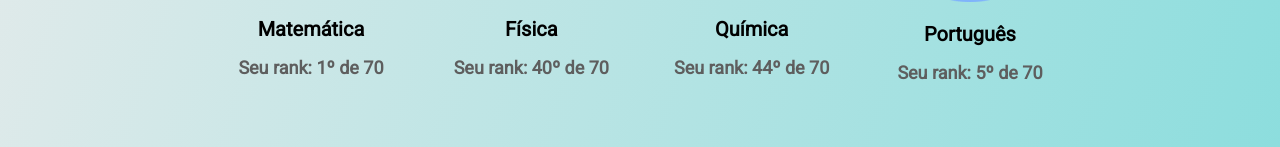
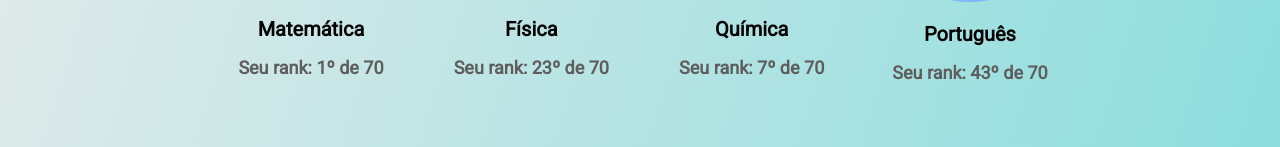
Before and after one commit to luancardoso35/trabalho-devWeb, a Vue app: page /subjects in a window 1280 px wide. Shown: the part 559-706 px from the top of the page. Built offline with nearby package versions, Linux system fonts and the light colour scheme.

Commit message:
Disciplinas Ranks

```diff
--- a/src/components/Subject/SubjectView.vue
+++ b/src/components/Subject/SubjectView.vue
@@ -1,6 +1,6 @@
 <template>
     <div id="subject-container">
-        <a v-bind:href="/tests/">
+        <a href="/tests">
             <img :src="require(`@/assets/subjects/${filename}`)" alt="Imagem da disciplina">
             <p id="title">{{title}}</p>
         </a>
--- a/src/components/SubjectsView/ContentView.vue
+++ b/src/components/SubjectsView/ContentView.vue
@@ -2,10 +2,10 @@
     <section>
         <TopContentView title="Disciplinas"/>
         <div id="content-container">
-            <SubjectView title="Matemática" filename="EllipseMat.png" rank="1" total="70"/>
-            <SubjectView title="Física" filename="EllipsePhysics.png" rank="40" total="70"/>
-            <SubjectView title="Química" filename="EllipseQuimica.png" rank="44" total="70"/>
-            <SubjectView title="Português" filename="EllipsePort.png" rank="5" total="70"/>
+            <SubjectView title="Matemática" filename="EllipseMat.png" :rank=db.rankings.matemática total="70"/>
+            <SubjectView title="Física" filename="EllipsePhysics.png" :rank=db.rankings.física total="70"/>
+            <SubjectView title="Química" filename="EllipseQuimica.png" :rank=db.rankings.química total="70"/>
+            <SubjectView title="Português" filename="EllipsePort.png" :rank=db.rankings.português total="70"/>
         </div>
     </section>
 </template>
--- a/src/db.json
+++ b/src/db.json
@@ -2,6 +2,12 @@
     "lifes": 5,
     "progress": 40,
     "currentLevel": 10,
+    "rankings":{
+        "matemática":1,
+        "física":23,
+        "química":7,
+        "português":43
+    },
 
     "questions": {
         "Matemática":
```
